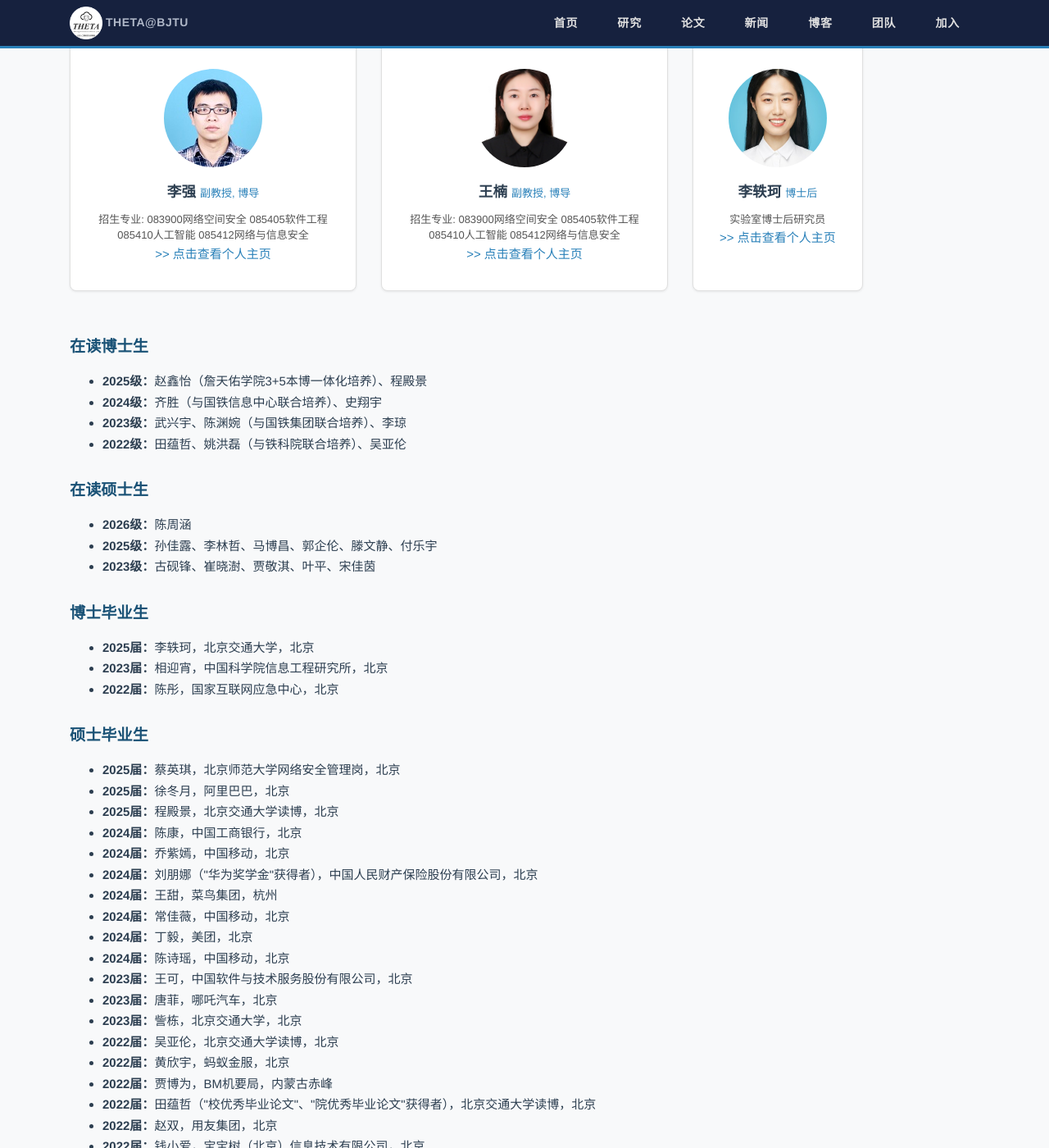
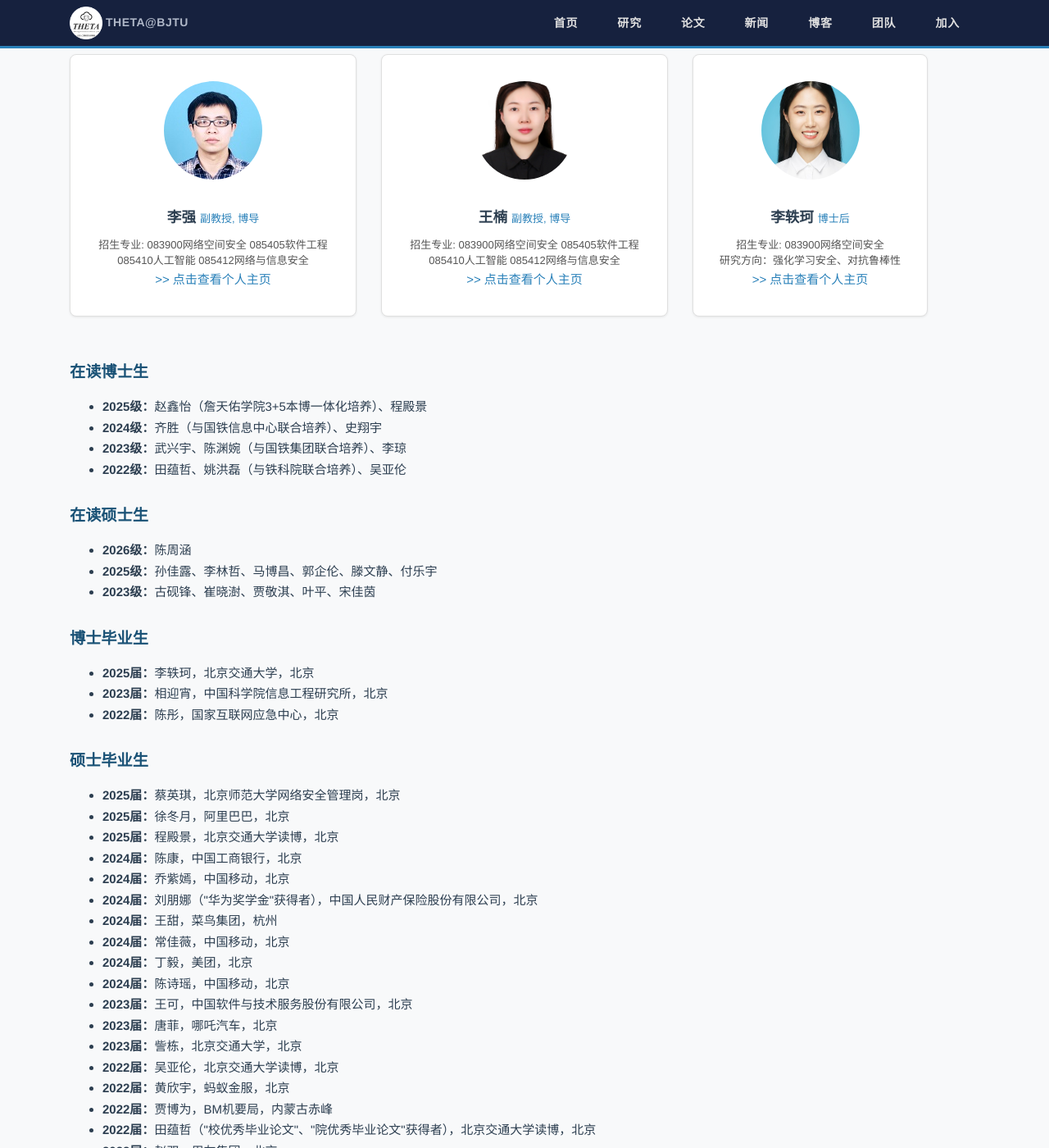
Before and after one commit to nwj6688/nwj6688.github.io, a Jekyll site: the page built from index.html, in a window 1280 px wide and 1400 px high, scrolled down 7896 px. Shown: the whole window at 82% size. Built offline with Jekyll 4.4.1, drawn with Linux system fonts in a browser that asks for light colours.

Commit message:
Fix liyike card size: add detail text + min-height for equal card heights

```diff
--- a/css/style.css
+++ b/css/style.css
@@ -173,6 +173,11 @@ img {
 }
 .team-card-grid [class*="col-"] {
   display: flex;
+}
+
+.team-card-grid .team-list-item {
+  min-height: 320px;
+  justify-content: space-between;
 }
 
 h1, h2, h3, h4, h5, h6 {
--- a/index.html
+++ b/index.html
@@ -306,7 +306,7 @@ title: 首页
       <img src="/images/liyike.jpg" alt="李轶珂" class="team-photo">
       <div class="team-list-info">
         <div class="team-list-name">李轶珂 <span class="team-list-role">博士后</span></div>
-        <div class="team-list-detail">实验室博士后研究员</div>
+        <div class="team-list-detail">招生专业: 083900网络空间安全<br>研究方向：强化学习安全、对抗鲁棒性</div>
         <a href="https://li-yike.github.io" target="_blank" class="card-link">>> 点击查看个人主页</a>
       </div>
     </div>
```
